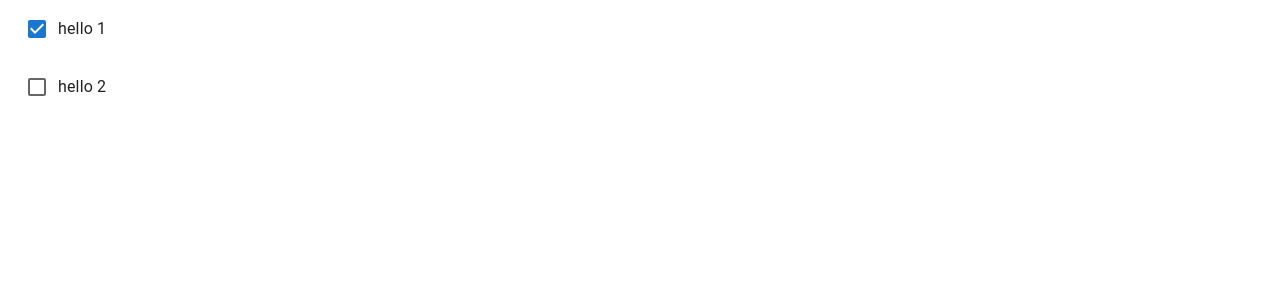
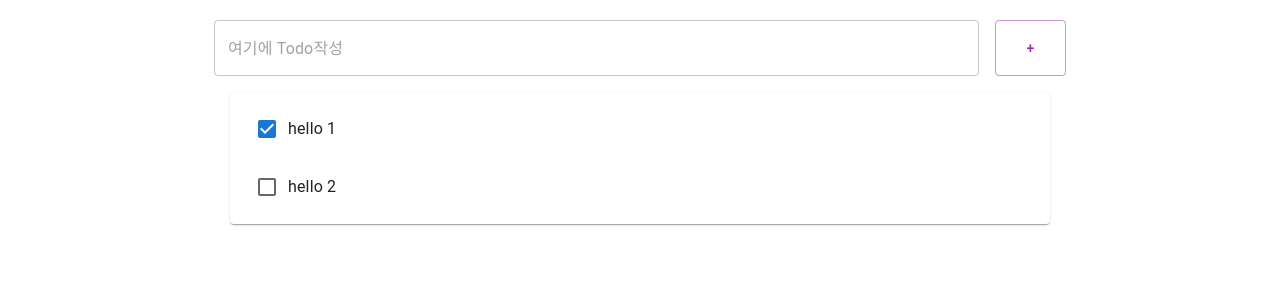
Before and after one commit to KimChunMa/react_spring, a React (Create React App) app in the folder src/main/frontend/: page / in a window 1280 px wide. Shown: the top 300 px of the page. Built offline with nearby package versions, Linux system fonts and the light colour scheme.

Commit message:
day 75 미리만들어진 css 대입

```diff
--- /dev/null
+++ b/src/main/frontend/src/example/exbook/AddTodo.js
@@ -0,0 +1,22 @@
+import React,{useState} from 'react';
+import {Button, Grid, TextField} from '@mui/material';
+export default function AddTodo(props){
+
+    //사용자가 입력한 데이터를 저장할 상태변수
+    //const[item, setItem] = use State({title:""})
+
+    return(<>
+        <Grid container style={{marginTop:20}}>
+            <Grid xs={11} md={11}  item style={{paddingRight:16}}>
+                <TextField placeholder="여기에 Todo작성" fullWidth/>
+            </Grid>
+
+            <Grid xs={1} md={1}>
+                <Button fullWidth style={{height : '100%'}}
+                color="secondary" variant="outlined">
+                +
+                </Button>
+            </Grid>
+        </Grid>
+    </>)
+}
--- a/src/main/frontend/src/example/exbook/AppTodo.js
+++ b/src/main/frontend/src/example/exbook/AppTodo.js
@@ -2,6 +2,8 @@
 import styles from "../../App.css"
 import React, {useState} from 'react';
 import Todo from './Todo';
+import AddTodo from './AddTodo';
+import {Paper, List, Container} from '@mui/material';
 export default function AppTodo(props){
 
     const [items, setItems] = useState(
@@ -20,14 +22,24 @@ export default function AppTodo(props){
     ) //useState e
 
     let TodoItems =
-        items.map((i) =>
-            <Todo item = {i} key = {i.id} />
-    )
+        /* <Paper style="margin : 16px;">   HTML의 style 속성 방법 */
+        <Paper style={{margin:16 }}>
+            <List>
+                {
+                    items.map((i) =>
+                        <Todo item = {i} key = {i.id} />
+                    )
+                }
+            </List>
+        </Paper>
 
     return (<>
 
          <div className="App">
-                    { TodoItems }
+            <Container maxWidth="md">
+                <AddTodo/>
+                { TodoItems }
+            </Container>
          </div>
     </>);
 }
--- a/src/main/frontend/src/index.js
+++ b/src/main/frontend/src/index.js
@@ -77,6 +77,7 @@ setInterval( ()=> {
     );
 },1000);
 */
+
 /*
 
  root.render(
@@ -84,6 +85,7 @@ setInterval( ()=> {
             <CommentList/>
         </React.StrictMode>
     );
+
 */
 
  root.render(
```
